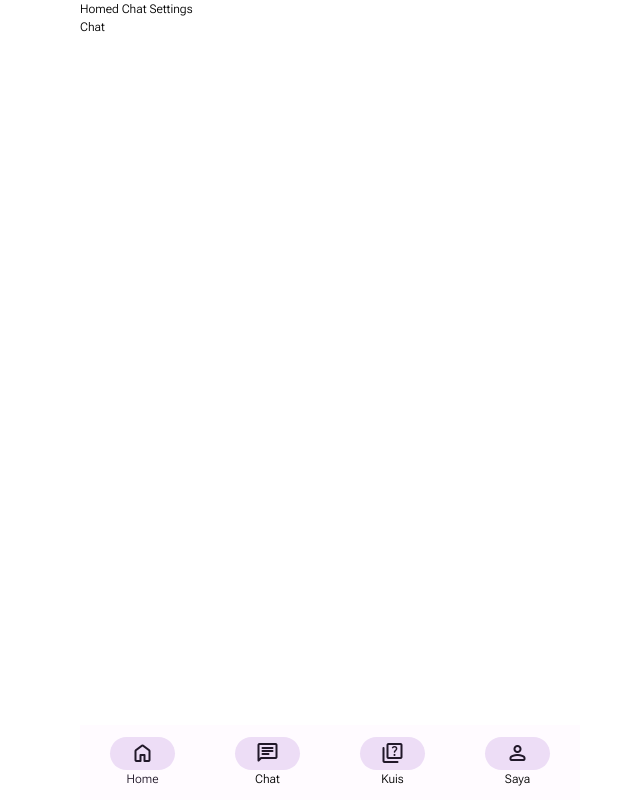
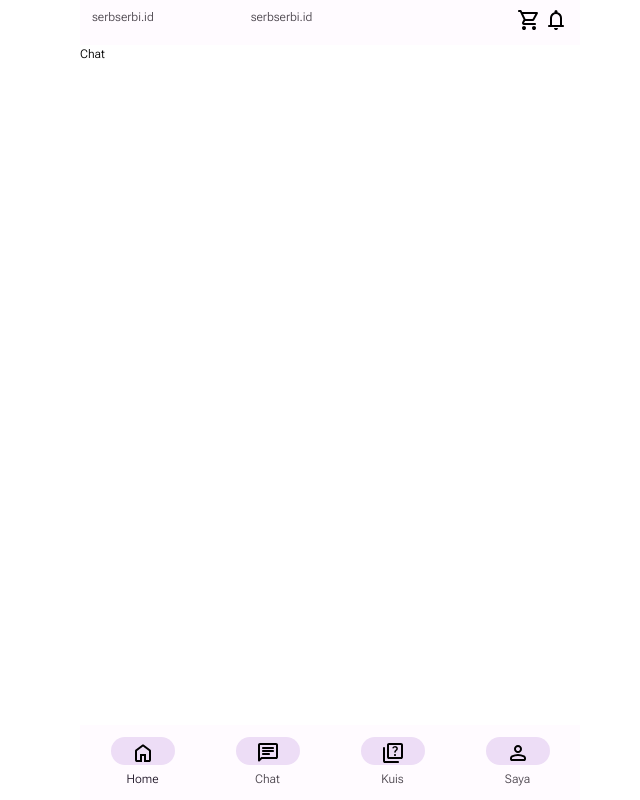
Before and after one commit to vicoztechnology/serbaserbi, a SvelteKit app: page /chat in a window 1280 px wide. Shown: the whole page, without its empty margins (310-950 px from the left). Built offline with nearby package versions, Linux system fonts and the light colour scheme.

Commit message:
update halaman home

```diff
--- a/src/app.d.ts
+++ b/src/app.d.ts
@@ -3,7 +3,11 @@
 // and what to do when importing types
 declare namespace App {
 	// interface Error {}
-	// interface Locals {}
+	interface Locals {}
 	// interface PageData {}
 	// interface Platform {}
+	interface Session {}
+
+    interface Stuff {}
+
 }
--- a/src/app.html
+++ b/src/app.html
@@ -1,5 +1,6 @@
 <!DOCTYPE html>
 <html lang="en">
+
 <head>
 	<meta charset="utf-8" />
 	<link rel="icon" href="%sveltekit.assets%/favicon.png" />
@@ -7,12 +8,13 @@
 	<link rel="preconnect" href="https://fonts.gstatic.com" crossorigin>
 	<link href="https://fonts.googleapis.com/css2?family=Roboto+Flex:opsz,wght@8..144,300&display=swap"
 		rel="stylesheet">
-	<link rel="stylesheet"
-		href="https://fonts.googleapis.com/css2?family=Material+Symbols+Rounded:opsz,wght,FILL,GRAD@20..48,100..700,0..1,-50..200" />
+
 	<meta name="viewport" content="width=device-width" />
 	%sveltekit.head%
 </head>
-	<body class=""data-sveltekit-preload-data="hover">
+
+<body class="" data-sveltekit-preload-data="hover">
 	<div style="display: contents">%sveltekit.body%</div>
 </body>
+
 </html>
--- a/src/routes/+layout.svelte
+++ b/src/routes/+layout.svelte
@@ -2,33 +2,55 @@
 import "../app.css";
 </script>
 
-<nav>
-    <a href="/">Homed</a>
-    <a href="/chat">Chat</a>
-    <a href="/settings">Settings</a>
+<nav class="flex px-3 py-2 bg-surface-light dark:bg-surface-dark top-0 text-on-surface-variant-light">
+    <div class="basis-1/3">
+        <a href="/" class="">serbserbi.id</a>
+    </div>
+    <div class="basis-1/3">
+        <a href="/" class="">serbserbi.id</a>
+    </div>
+    <div class="basis-1/3 text-right ">
+        <button>
+            <span class="">
+                <svg xmlns="http://www.w3.org/2000/svg" height="24" width="24"><path d="M7 22q-.825 0-1.412-.587Q5 20.825 5 20q0-.825.588-1.413Q6.175 18 7 18t1.412.587Q9 19.175 9 20q0 .825-.588 1.413Q7.825 22 7 22Zm10 0q-.825 0-1.412-.587Q15 20.825 15 20q0-.825.588-1.413Q16.175 18 17 18t1.413.587Q19 19.175 19 20q0 .825-.587 1.413Q17.825 22 17 22ZM6.15 6l2.4 5h7l2.75-5ZM7 17q-1.125 0-1.7-.988-.575-.987-.05-1.962L6.6 11.6 3 4H1.975q-.425 0-.7-.288Q1 3.425 1 3t.288-.713Q1.575 2 2 2h1.625q.275 0 .525.15t.375.425L5.2 4h14.75q.675 0 .925.5t-.025 1.05l-3.55 6.4q-.275.5-.725.775-.45.275-1.025.275H8.1L7 15h11.025q.425 0 .7.287.275.288.275.713t-.288.712Q18.425 17 18 17Zm1.55-6h7Z"/></svg>
+                    </span>
+                    </button>
+                    <button>
+                        <span class="">
+                            <svg xmlns="http://www.w3.org/2000/svg" height="24" width="24"><path d="M5 19q-.425 0-.713-.288Q4 18.425 4 18t.287-.712Q4.575 17 5 17h1v-7q0-2.075 1.25-3.688Q8.5 4.7 10.5 4.2v-.7q0-.625.438-1.062Q11.375 2 12 2t1.062.438q.438.437.438 1.062v.7q2 .5 3.25 2.112Q18 7.925 18 10v7h1q.425 0 .712.288.288.287.288.712t-.288.712Q19.425 19 19 19Zm7-7.5ZM12 22q-.825 0-1.412-.587Q10 20.825 10 20h4q0 .825-.587 1.413Q12.825 22 12 22Zm-4-5h8v-7q0-1.65-1.175-2.825Q13.65 6 12 6q-1.65 0-2.825 1.175Q8 8.35 8 10Z"/></svg>
+                                </span>
+                                </button>
+                                </div>
+
                                 </nav>
                                 <slot />
-<nav class="flex xx  py-3 text-center flex-row fixed inset-x-0 bottom-0 bg-surface-light dark:bg-surface-dark" >
+                                <nav class="flex xx  text-on-surface-variant-light py-3  text-center flex-row fixed inset-x-0 bottom-0 bg-surface-light dark:bg-surface-dark" >
                                     <div class="basis-1/4">
                                         <button class="bg-secondary-container-light  pt-1 px-5 rounded-full text-on-secondary-container-light">
-            <span class="material-symbols-rounded"> home </span>
+                                            <span class="">
+                                                <svg xmlns="http://www.w3.org/2000/svg" height="24" width="24"><path d="M6 19h3v-6h6v6h3v-9l-6-4.5L6 10Zm0 2q-.825 0-1.412-.587Q4 19.825 4 19v-9q0-.475.213-.9.212-.425.587-.7l6-4.5q.275-.2.575-.3.3-.1.625-.1t.625.1q.3.1.575.3l6 4.5q.375.275.588.7.212.425.212.9v9q0 .825-.587 1.413Q18.825 21 18 21h-5v-6h-2v6Zm6-8.75Z"/></svg>
+                                                    </span>
                                                     </button>
                                                     <div class="text-on-secondary-container-light">Home</div>
                                                     </div>
                                                     <div class="basis-1/4 ">
                                                         <button class="bg-secondary-container-light  pt-1 px-5 rounded-full text-on-secondary-container-light">
-            <span class="material-symbols-rounded"> chat </span>
+                                                            <span class=""> <svg xmlns="http://www.w3.org/2000/svg" height="24" width="24"><path d="M7 14h6.025q.425 0 .7-.288Q14 13.425 14 13t-.287-.713Q13.425 12 13 12H6.975q-.425 0-.7.287Q6 12.575 6 13t.287.712Q6.575 14 7 14Zm0-3h10.025q.425 0 .7-.288Q18 10.425 18 10t-.288-.713Q17.425 9 17 9H6.975q-.425 0-.7.287Q6 9.575 6 10t.287.712Q6.575 11 7 11Zm0-3h10.025q.425 0 .7-.287Q18 7.425 18 7t-.288-.713Q17.425 6 17 6H6.975q-.425 0-.7.287Q6 6.575 6 7t.287.713Q6.575 8 7 8ZM2 19.575V4q0-.825.588-1.413Q3.175 2 4 2h16q.825 0 1.413.587Q22 3.175 22 4v12q0 .825-.587 1.413Q20.825 18 20 18H6l-2.3 2.3q-.475.475-1.088.212Q2 20.25 2 19.575Zm2-2.4L5.175 16H20V4H4ZM4 4v13.175Z"/></svg> </span>
                                                                 </button>
                                                                 <div>Chat</div>
                                                                 </div>
                                                                 <div class="basis-1/4">
                                                                     <button class="bg-secondary-container-light  pt-1 px-5 rounded-full text-on-secondary-container-light">
-            <span class="material-symbols-rounded"> quiz </span>
+                                                                        <span class="">
+                                                                            <svg xmlns="http://www.w3.org/2000/svg" height="24" width="24"><path d="M14 11.8q.275 0 .512-.213.238-.212.288-.537.05-.325.238-.575.187-.25.562-.625.75-.75 1-1.213.25-.462.25-1.087 0-1.125-.788-1.837Q15.275 5 14 5q-.825 0-1.487.387-.663.388-1.063 1.063-.15.25-.037.525.112.275.412.4.25.1.525 0T12.825 7q.225-.3.525-.45.3-.15.65-.15.6 0 .975.337.375.338.375.913 0 .35-.2.662-.2.313-.7.788-.675.575-.9.925-.225.35-.275 1.025-.025.3.188.525.212.225.537.225Zm0 3.2q.425 0 .738-.312.312-.313.312-.738t-.312-.738Q14.425 12.9 14 12.9t-.737.312q-.313.313-.313.738t.313.738Q13.575 15 14 15Zm-6 3q-.825 0-1.412-.587Q6 16.825 6 16V4q0-.825.588-1.413Q7.175 2 8 2h12q.825 0 1.413.587Q22 3.175 22 4v12q0 .825-.587 1.413Q20.825 18 20 18Zm0-2h12V4H8v12Zm-4 6q-.825 0-1.412-.587Q2 20.825 2 20V7q0-.425.288-.713Q2.575 6 3 6t.713.287Q4 6.575 4 7v13h13q.425 0 .712.288.288.287.288.712t-.288.712Q17.425 22 17 22ZM8 4v12V4Z"/></svg>
+                                                                                </span>
                                                                                 </button>
                                                                                 <div>Kuis</div></div>
                                                                                 <div class="basis-1/4">
                                                                                     <button class="bg-secondary-container-light pt-1 px-5 rounded-full text-on-secondary-container-light">
-            <span class="material-symbols-rounded"> person </span>
+                                                                                        <span class="">
+                                                                                            <svg xmlns="http://www.w3.org/2000/svg" height="24" width="24"><path d="M12 12q-1.65 0-2.825-1.175Q8 9.65 8 8q0-1.65 1.175-2.825Q10.35 4 12 4q1.65 0 2.825 1.175Q16 6.35 16 8q0 1.65-1.175 2.825Q13.65 12 12 12Zm6 8H6q-.825 0-1.412-.587Q4 18.825 4 18v-.8q0-.85.438-1.563.437-.712 1.162-1.087 1.55-.775 3.15-1.163Q10.35 13 12 13t3.25.387q1.6.388 3.15 1.163.725.375 1.162 1.087Q20 16.35 20 17.2v.8q0 .825-.587 1.413Q18.825 20 18 20ZM6 18h12v-.8q0-.275-.137-.5-.138-.225-.363-.35-1.35-.675-2.725-1.013Q13.4 15 12 15t-2.775.337Q7.85 15.675 6.5 16.35q-.225.125-.362.35-.138.225-.138.5Zm6-8q.825 0 1.413-.588Q14 8.825 14 8t-.587-1.412Q12.825 6 12 6q-.825 0-1.412.588Q10 7.175 10 8t.588 1.412Q11.175 10 12 10Zm0-2Zm0 10Z"/></svg>
+                                                                                                </span>
                                                                                                 </button>
                                                                                                 <div>Saya</div>
                                                                                                 </div>
--- a/src/routes/+page.svelte
+++ b/src/routes/+page.svelte
@@ -1,28 +1,34 @@
-
-
-  <Swiper
-  pagination={true} modules={[Pagination]}
-    spaceBetween={1}
-    slidesPerView={1}
-    on:slideChange={() => console.log('slide change')}
-    on:swiper={(e) => console.log(e.detail[0])}
-  >
-    <SwiperSlide class = "py-3 px-3 rounded-3xl"><img class="rounded-3xl" src="https://i.picsum.photos/id/26/500/250.jpg?hmac=aEMDV8A-c0ciLRML8vyh9VN_ur-69jZxJjlwNbyQOEc" alt="banner1"></SwiperSlide>
-    <SwiperSlide class = "py-3 px-3 rounded-3xl"><img class="rounded-3xl" src="https://i.picsum.photos/id/1066/500/250.jpg?hmac=pokx9pD_tKNT127IchfxrNPfCjxRtPHRK-m-b6dgrqM" alt="banner2"></SwiperSlide>
-    <SwiperSlide class = "py-3 px-3 rounded-3xl"><img class="rounded-3xl" src="https://i.picsum.photos/id/26/500/250.jpg?hmac=aEMDV8A-c0ciLRML8vyh9VN_ur-69jZxJjlwNbyQOEc" alt="banner1"></SwiperSlide>
-    <SwiperSlide class = "py-3 px-3 rounded-3xl"><img class="rounded-3xl" src="https://i.picsum.photos/id/1066/500/250.jpg?hmac=pokx9pD_tKNT127IchfxrNPfCjxRtPHRK-m-b6dgrqM" alt="banner2"></SwiperSlide>
-
-    ...
-  </Swiper>
-  <script>
+<script>
   // Import Swiper Svelte components
   import { Swiper, SwiperSlide } from 'swiper/svelte';
   import "swiper/css/pagination"
-  import { Pagination } from "swiper";
+  import { Pagination, Autoplay } from "swiper";
 
   // Import Swiper styles
   import 'swiper/css';
   </script>
+
+  <Swiper
+  pagination={true}
+   modules={[Pagination, Autoplay]}
+    spaceBetween={1}
+    slidesPerView={1}
+    loop={true}
+    autoplay={{
+      delay:2500,
+      disableOnInteraction:false,
+    }}
+    on:slideChange={() => console.log('slide change')}
+    on:swiper={(e) => console.log(e.detail[0])}
+  >
+    <SwiperSlide class = "py-3 px-3 rounded-3xl"><img class="rounded-3xl" src="https://i.picsum.photos/id/26/500/250.jpg?hmac=aEMDV8A-c0ciLRML8vyh9VN_ur-69jZxJjlwNbyQOEc" alt="banner1" width="500px" height="250px"></SwiperSlide>
+    <SwiperSlide class = "py-3 px-3 rounded-3xl"><img class="rounded-3xl" src="https://i.picsum.photos/id/1066/500/250.jpg?hmac=pokx9pD_tKNT127IchfxrNPfCjxRtPHRK-m-b6dgrqM" alt="banner2" width="500px" height="250px"></SwiperSlide>
+    <SwiperSlide class = "py-3 px-3 rounded-3xl"><img class="rounded-3xl" src="https://i.picsum.photos/id/26/500/250.jpg?hmac=aEMDV8A-c0ciLRML8vyh9VN_ur-69jZxJjlwNbyQOEc" alt="banner3" width="500px" height="250px"></SwiperSlide>
+    <SwiperSlide class = "py-3 px-3 rounded-3xl"><img class="rounded-3xl" src="https://i.picsum.photos/id/1066/500/250.jpg?hmac=pokx9pD_tKNT127IchfxrNPfCjxRtPHRK-m-b6dgrqM" alt="banner4" width="500px" height="250px"></SwiperSlide>
+
+
+  </Swiper>
+
 <style>
 
 </style>
```
Lines whose indentation alone changed are shown as unchanged.
